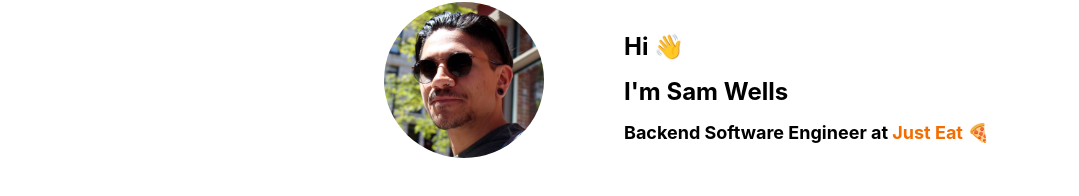
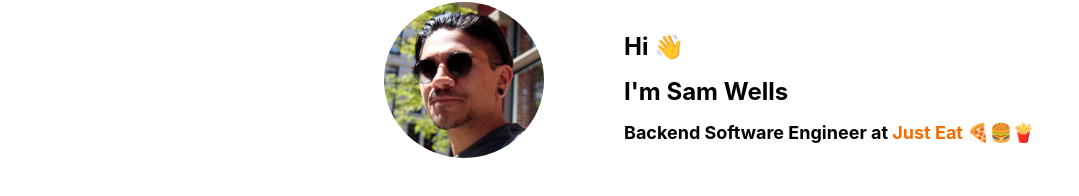
Before and after one commit to SW-418/sam-simple-site-react, a React (Create React App) app: page / in a window 1280 px wide. Shown: the part 270-466 px from the top of the page, without its empty margins (0-1079 px from the left). Built offline with nearby package versions, Linux system fonts and the light colour scheme.

Commit message:
MORE EMOJIS!!!

```diff
--- a/src/App.js
+++ b/src/App.js
@@ -30,7 +30,7 @@ function App() {
           <div id="welcome-text">
             <h1> Hi 👋</h1>
             <h1> I'm Sam Wells</h1>
-            <h2> Backend Software Engineer at <a href={jeUrl}>Just Eat</a> 🍕</h2>
+            <h2> Backend Software Engineer at <a href={jeUrl}>Just Eat</a> 🍕🍔🍟</h2>
           </div>
         </CSSTransitionGroup>
       </div>
```
